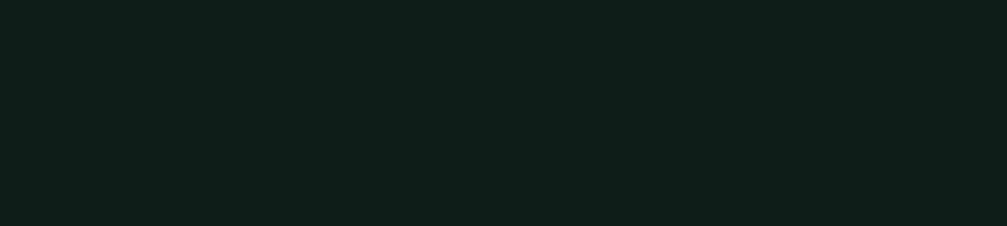
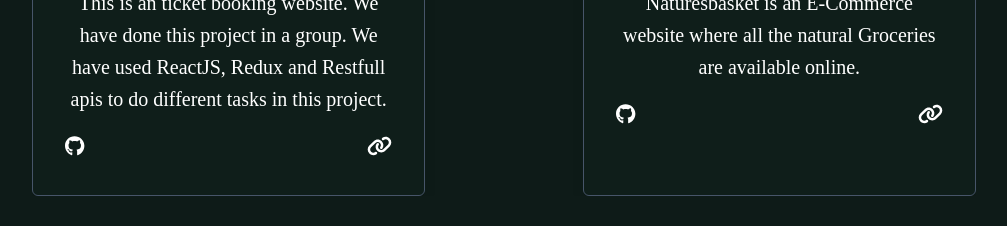
Before and after one commit to BishalPatgiri/Nextjs_Portfolio, a Next.js app: page / in a window 1280 px wide. Shown: the part 2715-2941 px from the top of the page, without its empty margins (136-1143 px from the left). Built offline with nearby package versions, Linux system fonts and the light colour scheme.

Commit message:
added: Few Stylingd

```diff
--- a/app/page.tsx
+++ b/app/page.tsx
@@ -213,8 +213,136 @@ export default function Home() {
           </svg>
         </div>
       </section>
-      <section id="projects" className="pt-16 h-[100vh]">
+      <section id="projects" className="pt-16 relative">
         <Projects />
+        <div className="absolute right-0 top-5 z-[-1]">
+          <svg
+            width="238"
+            height="531"
+            viewBox="0 0 238 531"
+            fill="none"
+            xmlns="http://www.w3.org/2000/svg"
+          >
+            <rect
+              opacity="0.3"
+              x="422.819"
+              y="-70.8145"
+              width="196"
+              height="541.607"
+              rx="2"
+              transform="rotate(51.2997 422.819 -70.8145)"
+              fill="url(#paint0_linear_83:2)"
+            />
+            <rect
+              opacity="0.3"
+              x="426.568"
+              y="144.886"
+              width="59.7544"
+              height="541.607"
+              rx="2"
+              transform="rotate(51.2997 426.568 144.886)"
+              fill="url(#paint1_linear_83:2)"
+            />
+            <defs>
+              <linearGradient
+                id="paint0_linear_83:2"
+                x1="517.152"
+                y1="-251.373"
+                x2="517.152"
+                y2="459.865"
+                gradientUnits="userSpaceOnUse"
+              >
+                <stop stopColor="#4A6CF7" />
+                <stop offset="1" stopColor="#4A6CF7" stopOpacity="0" />
+              </linearGradient>
+              <linearGradient
+                id="paint1_linear_83:2"
+                x1="455.327"
+                y1="-35.673"
+                x2="455.327"
+                y2="675.565"
+                gradientUnits="userSpaceOnUse"
+              >
+                <stop stopColor="#4A6CF7" />
+                <stop offset="1" stopColor="#4A6CF7" stopOpacity="0" />
+              </linearGradient>
+            </defs>
+          </svg>
+        </div>
+        <div className="absolute bottom-5 left-0 z-[-1]">
+          <svg
+            width="279"
+            height="106"
+            viewBox="0 0 279 106"
+            fill="none"
+            xmlns="http://www.w3.org/2000/svg"
+          >
+            <g opacity="0.5">
+              <path
+                d="M-57 12L50.0728 74.8548C55.5501 79.0219 70.8513 85.7589 88.2373 79.3692C109.97 71.3821 116.861 60.9642 156.615 63.7423C178.778 65.291 195.31 69.2985 205.911 62.3533C216.513 55.408 224.994 47.7682 243.016 49.1572C255.835 50.1453 265.278 50.8936 278 45.3373"
+                stroke="url(#paint0_linear_72:302)"
+              />
+              <path
+                d="M-57 1L50.0728 63.8548C55.5501 68.0219 70.8513 74.7589 88.2373 68.3692C109.97 60.3821 116.861 49.9642 156.615 52.7423C178.778 54.291 195.31 58.2985 205.911 51.3533C216.513 44.408 224.994 36.7682 243.016 38.1572C255.835 39.1453 265.278 39.8936 278 34.3373"
+                stroke="url(#paint1_linear_72:302)"
+              />
+              <path
+                d="M-57 23L50.0728 85.8548C55.5501 90.0219 70.8513 96.7589 88.2373 90.3692C109.97 82.3821 116.861 71.9642 156.615 74.7423C178.778 76.291 195.31 80.2985 205.911 73.3533C216.513 66.408 224.994 58.7682 243.016 60.1572C255.835 61.1453 265.278 61.8936 278 56.3373"
+                stroke="url(#paint2_linear_72:302)"
+              />
+              <path
+                d="M-57 35L50.0728 97.8548C55.5501 102.022 70.8513 108.759 88.2373 102.369C109.97 94.3821 116.861 83.9642 156.615 86.7423C178.778 88.291 195.31 92.2985 205.911 85.3533C216.513 78.408 224.994 70.7682 243.016 72.1572C255.835 73.1453 265.278 73.8936 278 68.3373"
+                stroke="url(#paint3_linear_72:302)"
+              />
+            </g>
+            <defs>
+              <linearGradient
+                id="paint0_linear_72:302"
+                x1="256.267"
+                y1="53.6717"
+                x2="-40.8688"
+                y2="8.15715"
+                gradientUnits="userSpaceOnUse"
+              >
+                <stop stopColor="#4A6CF7" stopOpacity="0" />
+                <stop offset="1" stopColor="#4A6CF7" />
+              </linearGradient>
+              <linearGradient
+                id="paint1_linear_72:302"
+                x1="256.267"
+                y1="42.6717"
+                x2="-40.8688"
+                y2="-2.84285"
+                gradientUnits="userSpaceOnUse"
+              >
+                <stop stopColor="#4A6CF7" stopOpacity="0" />
+                <stop offset="1" stopColor="#4A6CF7" />
+              </linearGradient>
+              <linearGradient
+                id="paint2_linear_72:302"
+                x1="256.267"
+                y1="64.6717"
+                x2="-40.8688"
+                y2="19.1572"
+                gradientUnits="userSpaceOnUse"
+              >
+                <stop stopColor="#4A6CF7" stopOpacity="0" />
+                <stop offset="1" stopColor="#4A6CF7" />
+              </linearGradient>
+              <linearGradient
+                id="paint3_linear_72:302"
+                x1="256.267"
+                y1="76.6717"
+                x2="-40.8688"
+                y2="31.1572"
+                gradientUnits="userSpaceOnUse"
+              >
+                <stop stopColor="#4A6CF7" stopOpacity="0" />
+                <stop offset="1" stopColor="#4A6CF7" />
+              </linearGradient>
+            </defs>
+          </svg>
+        </div>
       </section>
       <section id="contact-me"></section>
       <section id="contribution"></section>
--- a/next.config.js
+++ b/next.config.js
@@ -1,8 +1,11 @@
 /** @type {import('next').NextConfig} */
 const nextConfig = {
     images: {
-        domains: ['user-images.githubusercontent.com'],
-    },
+        remotePatterns:[{
+            protocol: 'https',
+            hostname: 'user-images.githubusercontent.com',
+          }]
+    }
 }
 
 module.exports = nextConfig
```
